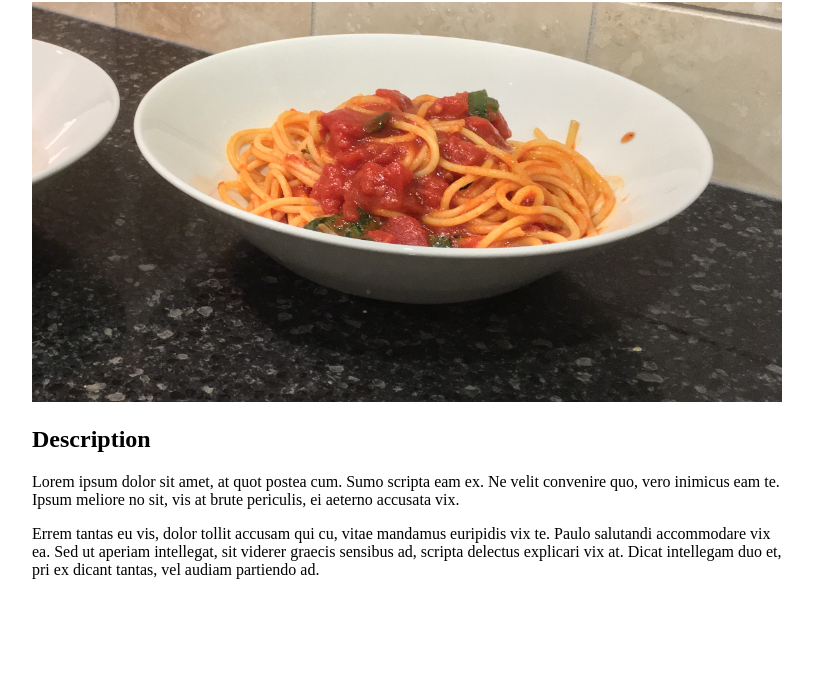
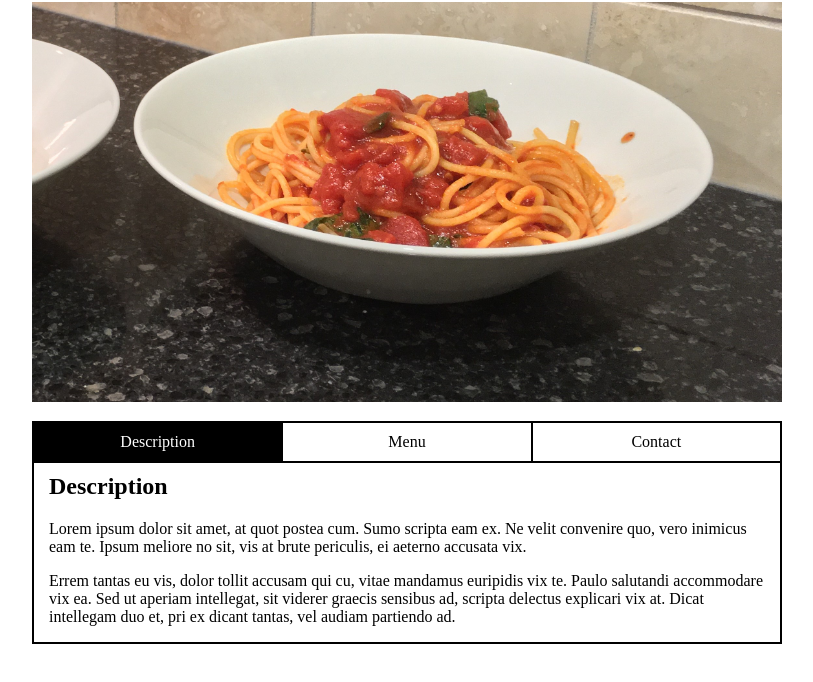
Before and after one commit to werronense/restaurant-page, a website built with webpack: page dist/index.html in a window 1280 px wide. Shown: the part 78-760 px from the top of the page, without its empty margins (233-1046 px from the left). Built offline with nearby package versions, Linux system fonts and the light colour scheme.

Commit message:
Add tabs

```diff
--- a/src/index.js
+++ b/src/index.js
@@ -24,6 +24,7 @@ function addContent() {
   // append main to #content
   content.appendChild(createMain([
     createImage('../src/pasta.jpg', 'bowl of spaghetti'),
+    createTabs(['Description', 'Menu', 'Contact']),
     createArticle([
       createHeading(2, 'Description'),
       createP(p1),
@@ -67,6 +68,23 @@ function createMain(children) {
   return populateParent(main, children);
 }
 
+function createTab(text) {
+  const div = document.createElement('div');
+  div.textContent = text;
+  div.classList.add('tab');
+  if (text == 'Description') {
+    div.classList.add('selected');
+  }
+  return div;
+}
+
+function createTabs(tabNames) {
+  const div = document.createElement('div');
+  div.classList.add('tabs');
+  tabNames.forEach(name => div.appendChild(createTab(name)));
+  return div;
+}
+
 function populateParent(parent, children) {
   children.forEach(child => parent.appendChild(child));
   return parent;
--- a/src/styles.css
+++ b/src/styles.css
@@ -8,14 +8,57 @@ html {
   box-sizing: inherit;
 }
 
+/* Variables */
+:root {
+  --border: 2px solid black;
+}
+
 header,
 main {
   margin: 0 auto;
   max-width: 750px;
 }
 
+/* Image */
 img {
   max-height: 400px;
   object-fit: cover;
   width: 100%;
 }
+
+/* Article */
+article {
+  border-bottom: var(--border);
+  border-left: var(--border);
+  border-right: var(--border);
+  padding: 10px 15px 0 15px;
+}
+
+article h2 {
+  margin-top: 0;
+}
+
+/* Tabs */
+.tabs {
+  display: flex;
+  margin-top: 15px;
+}
+
+.tab {
+  border-bottom: var(--border);
+  border-left: var(--border);
+  border-top: var(--border);
+  flex: 1;
+  padding: 10px;
+  text-align: center;
+}
+
+.tab:last-child {
+  border-right: var(--border);
+}
+
+/* Selected Tab */
+.selected {
+  background: black;
+  color: white;
+}
```
